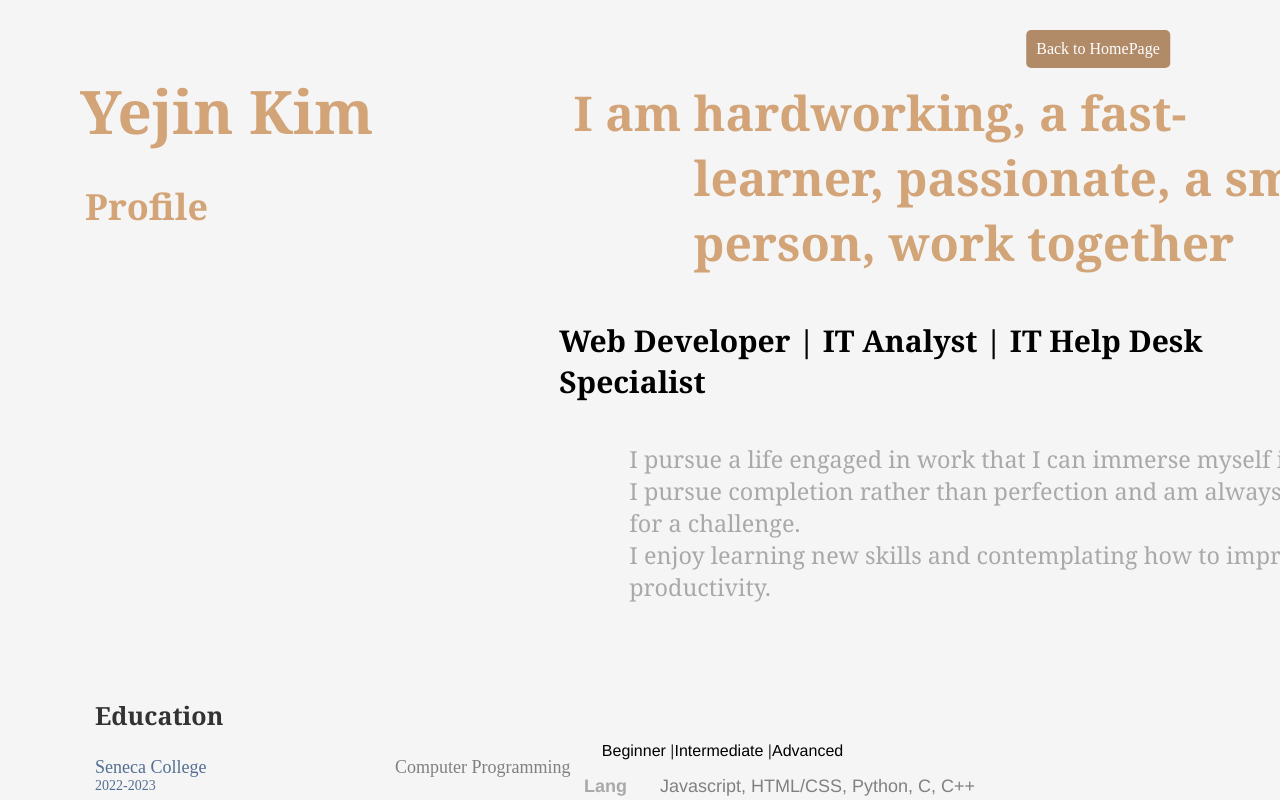
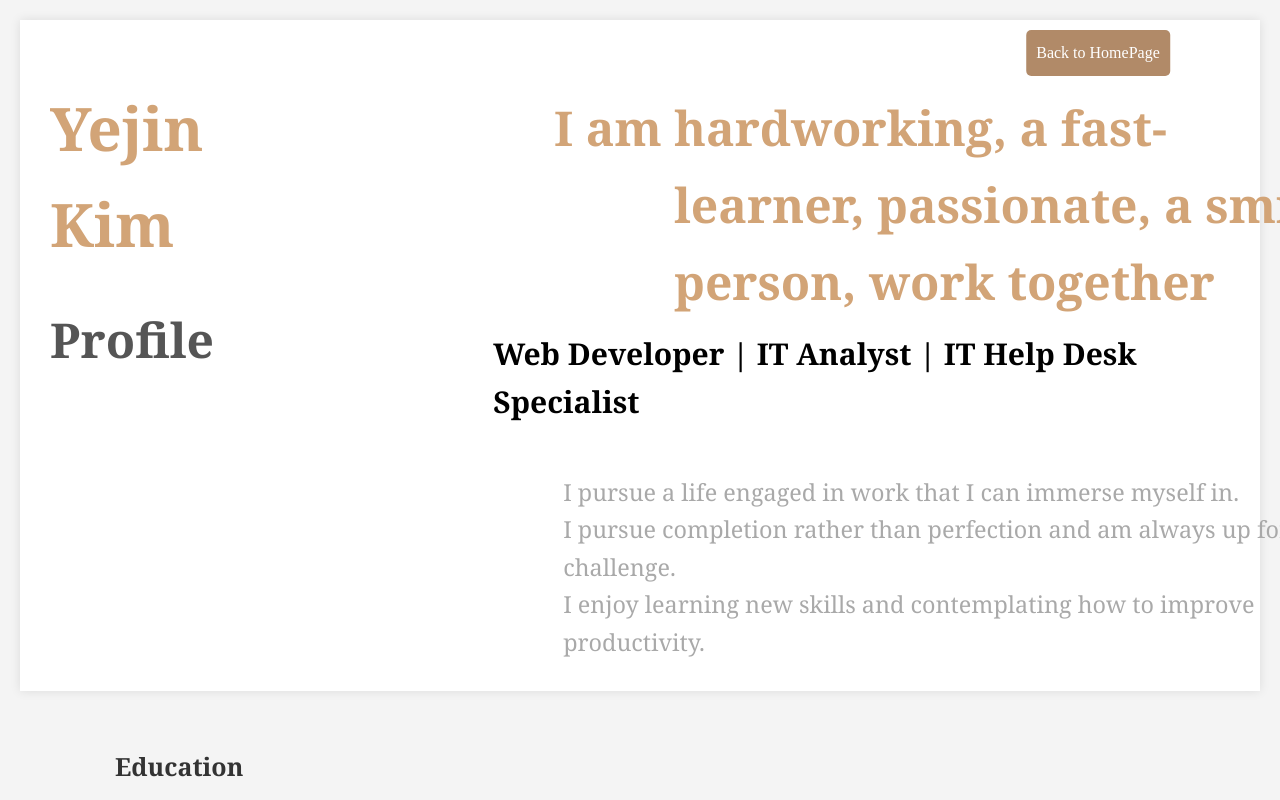
Before and after one commit to yejin2329/portfolio1, a React (Create React App) app: page /about-me in a window 1280 px wide. Shown: the top 800 px of the page. Built offline with nearby package versions, Linux system fonts and the light colour scheme.

Commit message:
modify css

```diff
--- a/src/App.css
+++ b/src/App.css
@@ -6,9 +6,11 @@
 }
 
 body{
-  font-family: 'Helvetica Neue', Helvetica, Arial, sans-serif;
-  background-color: #f5f5f5;
+  font-family: 'Segoe UI', 'Roboto', 'Helvetica Neue', Arial, sans-serif;
+  background-color: #f4f4f4;
   color: #333;
+  line-height: 1.6;
+  padding: 20px;
 }
 
 h1, h2, h3, h4, h5, h6 {
@@ -100,13 +102,16 @@ p, .skill, .course-section, .interest-container {
 
 .aboutme-container{
   display: flex;
-  justify-content: space-between;
-  align-items: flex-start;
-  padding: 20px;
-
+  max-width: 1400px;
+  padding: 10px;
+  margin: 0 auto;
   text-align:left;
   font-family: "Times New Roman", Times, serif;
+  background: #fff;
+  box-shadow: 0 0 10px rgba(0, 0, 0, 0.1);
+
 }
+
 
 .App .aboutme-container{
   justify-content:flex-start;
@@ -125,16 +130,17 @@ p, .skill, .course-section, .interest-container {
 }
 
 .profile h1{
-  margin-left:40px;
+
   margin-bottom:0.5em;
   color:rgb(210, 164, 119);
 
 }
 
 .profile h2{
-  margin-left:45px;
-  margin-top:0;
-  color:rgb(210, 164, 119);
+
+  color: #555;
+  font-size: 2em;
+  margin-bottom: 20px;
 }
 
 .profile-info{
@@ -160,6 +166,7 @@ p, .skill, .course-section, .interest-container {
   margin-left:170px;
   position:relative;
   min-width:90%;
+
 }
 
 .sub-profile h1 .brackets {
@@ -240,9 +247,10 @@ p, .skill, .course-section, .interest-container {
 .content{
   display:flex;
   flex-direction:column;
-  align-items:center;
+  align-items:left;
   margin-top: 50px;
   width:100%;
+  margin-left:-100px;
 }
 
 .paragraph{
```
